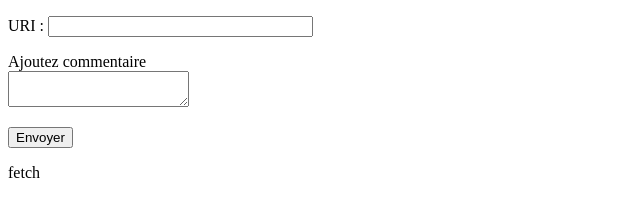
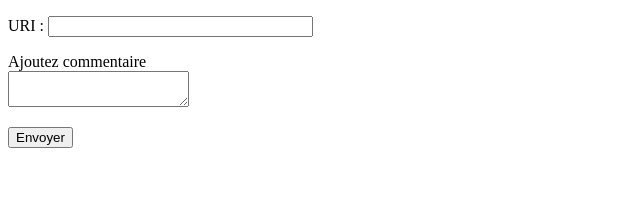
Before and after one commit to NgomMoustapha/donneesC, a website: page html/Client.html in a window 1280 px wide. Shown: the full height of the page, 0-640 px from the left. Drawn offline with Linux system fonts and the light colour scheme.

Commit message:
Update Client.html

```diff
--- a/html/Client.html
+++ b/html/Client.html
@@ -43,6 +43,3 @@
 
 	</body>
 </html>
-
-
-fetch
```
